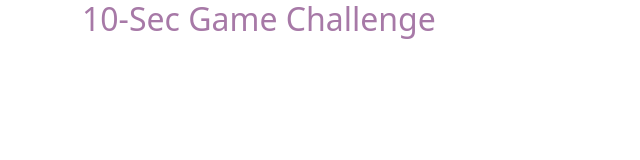
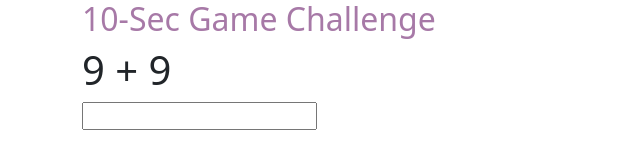
Before and after one commit to CAMBAM30/10-sec-Game-, a plain HTML site: page index.html in a window 1280 px wide. Shown: the whole page, without its empty margins (0-640 px from the left). Drawn offline with nearby package versions, Linux system fonts and the light colour scheme.

Commit message:
add input box, check for true or false ans

```diff
--- a/app.js
+++ b/app.js
@@ -5,14 +5,18 @@ $(document).ready(function() {
     }
     var questionMaker = function () {
         var question = {};
-        var num1 = randomNumberGenerator (10);
-        var num2 = randomNumberGenerator(10);
-
+        var num1 = numberGenerator (10);
+        var num2 = numberGenerator(10);
         question.answer = num1 + num2;
         question.equation = String(num1) + " + " + String(num2);
         return question;
     }
     myQuestion = questionMaker();
-
     $('#equation').text(myQuestion.equation);
+    var rightAnswer = function (playerInput, answer) {
+        console.log(playerInput === answer);
+    }
+    $('#player-input').on('keyup', function () {
+        rightAnswer(Number($(this).val()), myQuestion.answer);
+    });
 });
--- a/index.html
+++ b/index.html
@@ -15,6 +15,7 @@
                 <div class="col-xs-12">
                 <h2>10-Sec Game Challenge</h2>
                 <h1 id="equation"></h1>
+                <input id="player-input" type="number"/>
                 </div>
             </div>
           </div>
```
